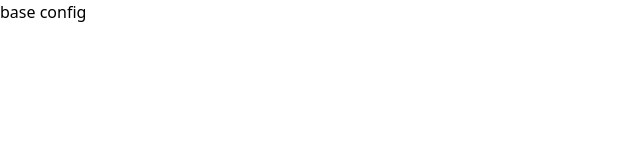
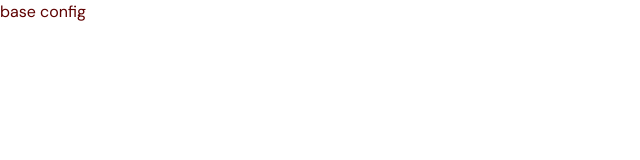
Before and after one commit to anthony-th/sports, a React (Vite) app: page / in a window 1280 px wide. Shown: the top 160 px of the page, without its empty margins (0-640 px from the left). Built offline with nearby package versions, Linux system fonts and the light colour scheme.

Commit message:
feat: complete styles.css

```diff
--- a/src/index.css
+++ b/src/index.css
@@ -1,3 +1,15 @@
+@import url("https://fonts.googleapis.com/css2?family=DM+Sans:wght@400;700&family=Montserrat:wght@700&display=swap");
+
 @tailwind base;
 @tailwind components;
 @tailwind utilities;
+
+html,
+body,
+#root,
+.app {
+  height: 100%;
+  width: 100%;
+  font-family: "DM Sans", sans-serif;
+  @apply text-gray-500;
+}
```
